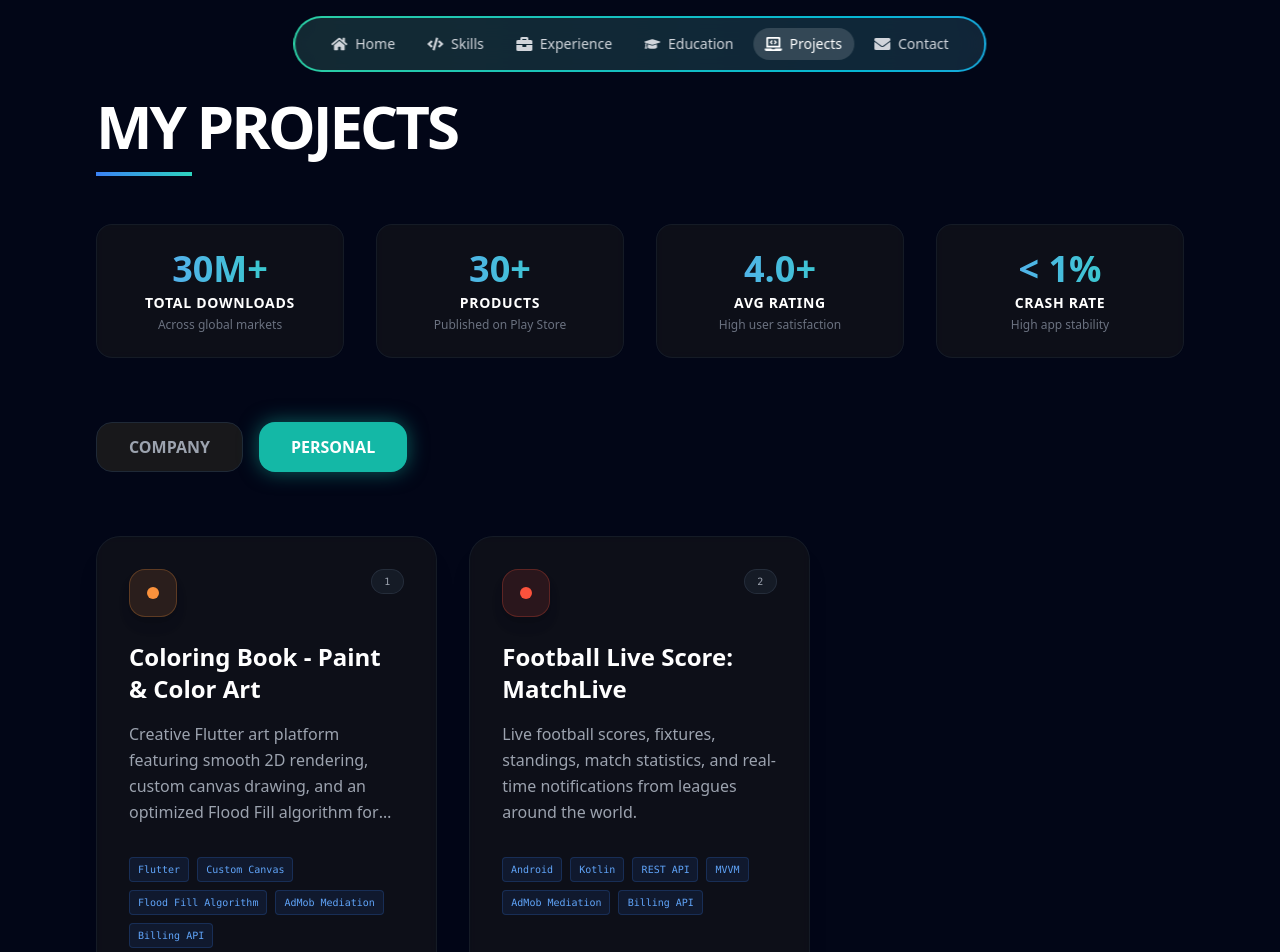
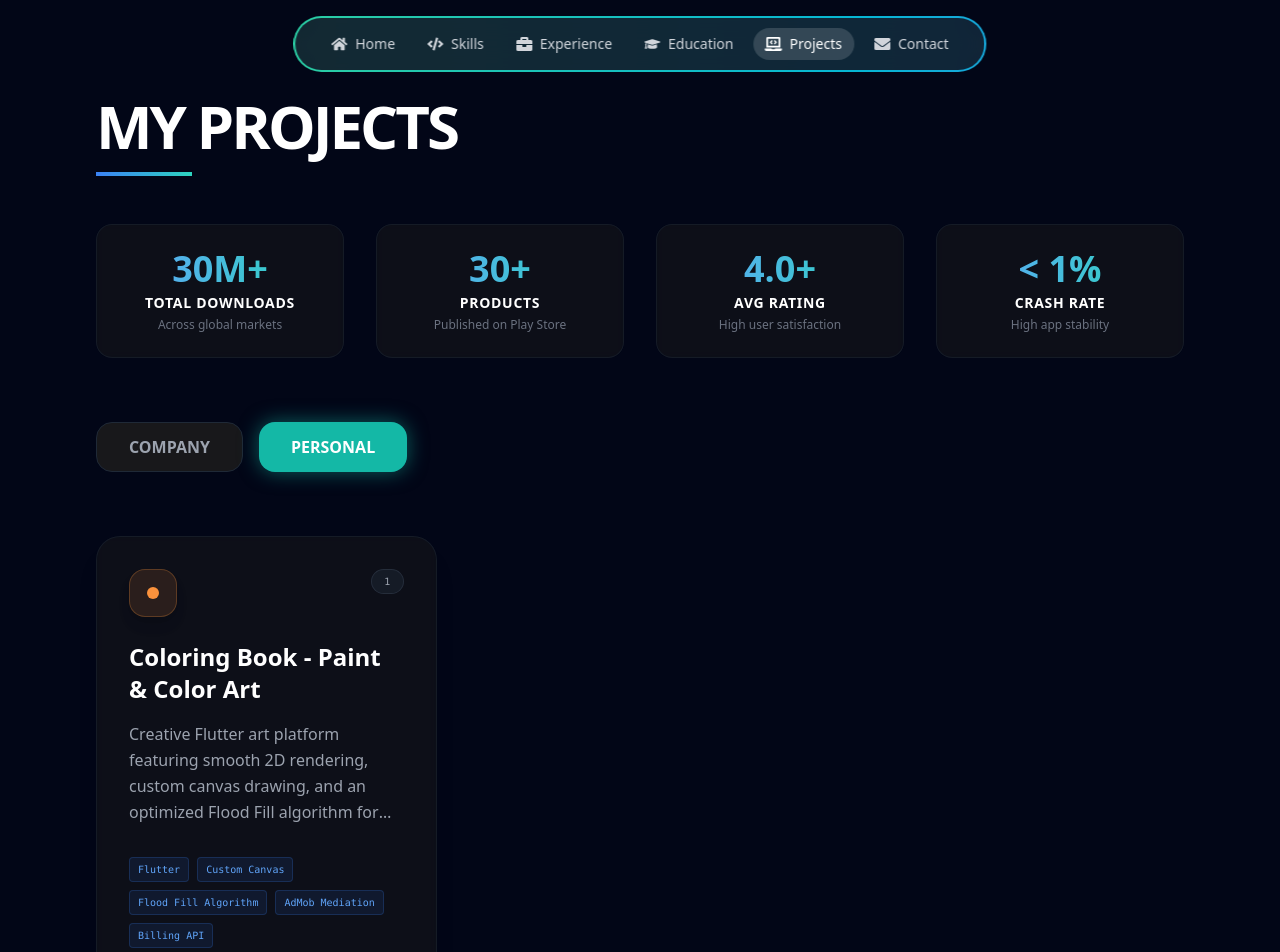
Before and after one commit to nguyenvietcuong0112/nguyenvietcuong_profolio, a React (Vite) app: page /projects in a window 1280 px wide. Shown: the top 952 px of the page. Built offline with nearby package versions, Linux system fonts and the light colour scheme.

Commit message:
fix bugs

```diff
--- a/src/pages/Projects/Projects.jsx
+++ b/src/pages/Projects/Projects.jsx
@@ -68,15 +68,15 @@ const projects = [
     tech: ["Flutter", "Custom Canvas", "Flood Fill Algorithm", "AdMob Mediation", "Billing API"],
     androidLink: "https://play.google.com/store/apps/details?id=com.fillcolor.coloringbook.paint.colorart",
   },
-{
-    title: "Football Live Score: MatchLive",
-    category: "personal",
-    description:
-      "Live football scores, fixtures, standings, match statistics, and real-time notifications from leagues around the world.",
-    color: "#fb523c",
-    tech: ["Android", "Kotlin", "REST API","MVVM","AdMob Mediation", "Billing API"],
-    androidLink: "https://play.google.com/store/apps/details?id=com.livescore.football.livescores.footballscores",
-  },
+// {
+//     title: "Football Live Score: MatchLive",
+//     category: "personal",
+//     description:
+//       "Live football scores, fixtures, standings, match statistics, and real-time notifications from leagues around the world.",
+//     color: "#fb523c",
+//     tech: ["Android", "Kotlin", "REST API","MVVM","AdMob Mediation", "Billing API"],
+//     androidLink: "https://play.google.com/store/apps/details?id=com.livescore.football.livescores.footballscores",
+//   },
   {
     title: "App Lock – Protect Privacy",
     category: "company",
```
